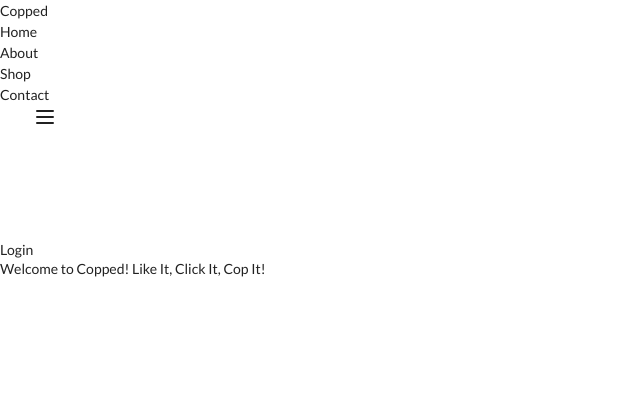
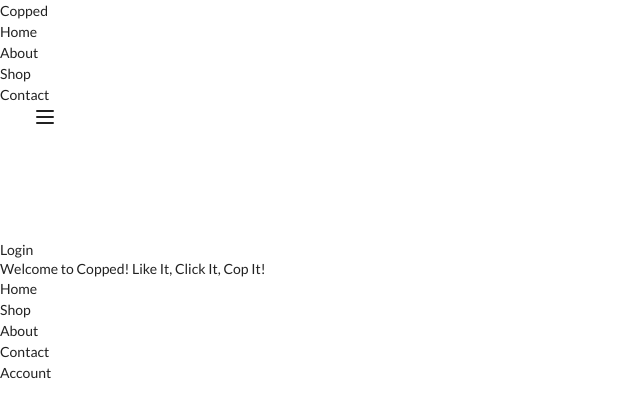
Before and after one commit to WillPabs/shopping-cart, a React (Create React App) app: page / in a window 1280 px wide. Shown: the top 418 px of the page, without its empty margins (0-640 px from the left). Built offline with nearby package versions, Linux system fonts and the light colour scheme; no server answers; what @material-tailwind/react would draw is missing.

Commit message:
add footer template

```diff
--- a/src/App.js
+++ b/src/App.js
@@ -1,12 +1,14 @@
 import React from "react";
 import Homepage from "./components/Homepage";
+import Footer from "./components/Footer";
 
 const App = () => {
-  return (
-    <div className="App">
-      <Homepage/>
-    </div>
-  );
-}
+	return (
+		<div className="App">
+			<Homepage />
+			<Footer />
+		</div>
+	);
+};
 
 export default App;
--- a/src/components/Footer.js
+++ b/src/components/Footer.js
@@ -0,0 +1,15 @@
+import { Typography } from "@material-tailwind/react";
+
+const Footer = () => {
+	return (
+		<div id="footer">
+			<div>Home</div>
+			<div>Shop</div>
+			<div>About</div>
+			<div>Contact</div>
+			<div>Account</div>
+		</div>
+	);
+};
+
+export default Footer;
```
